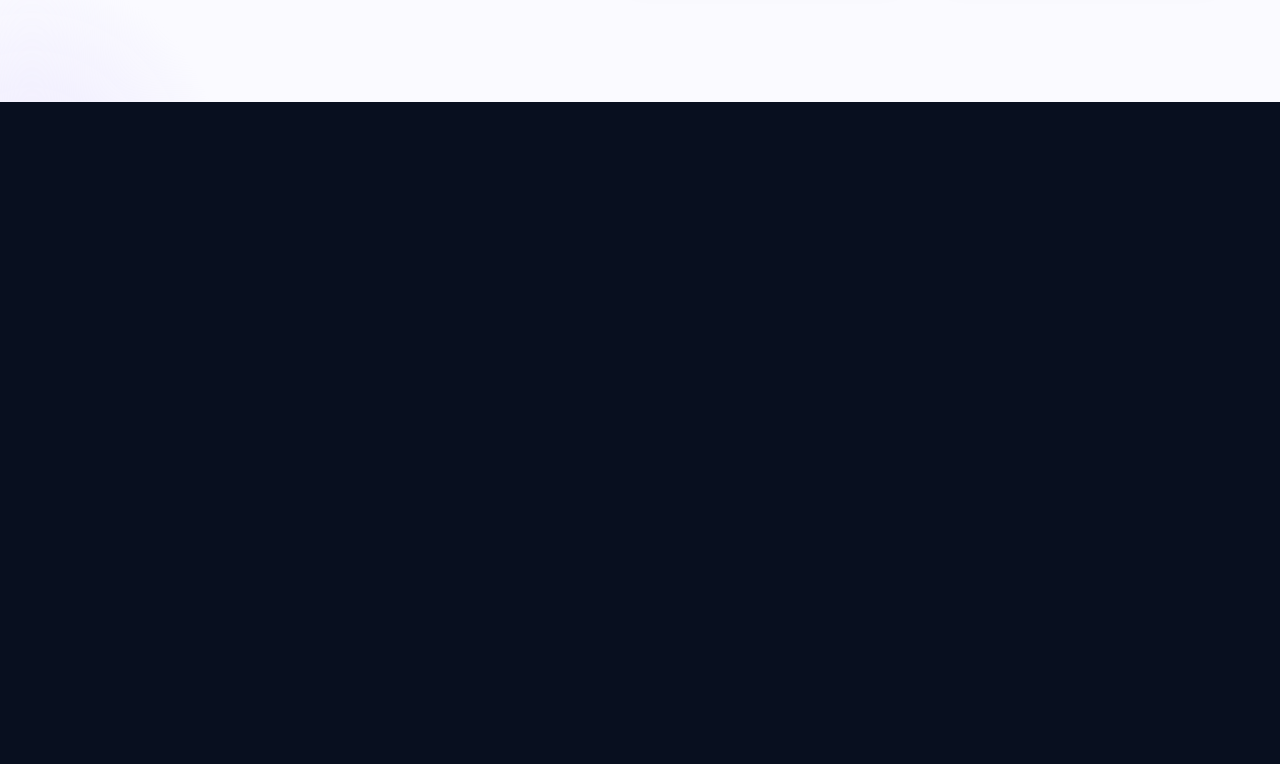
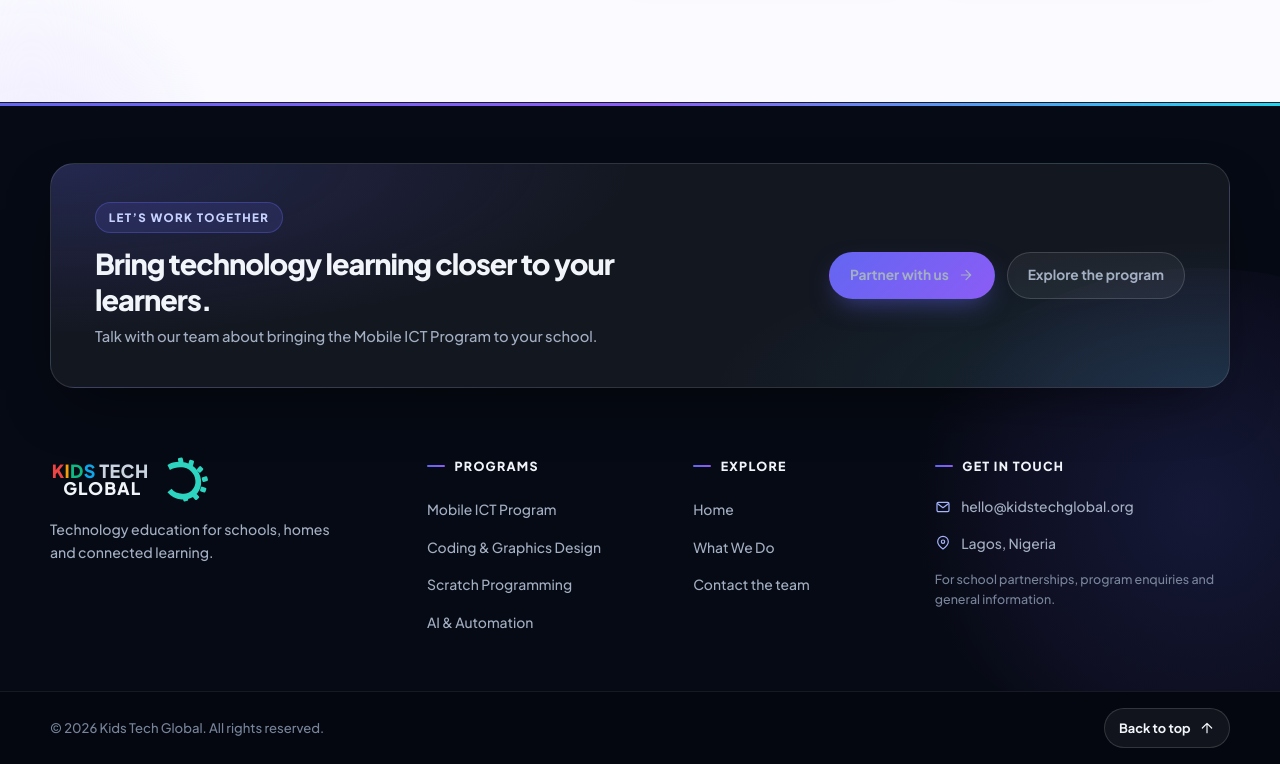
Before and after one commit to Lsonsprofile/CBT_LMS, a React (Vite) app in the folder frontend/: page / in a window 1280 px wide. Shown: the part 1418-2182 px from the top of the page. Before the commit the page ends 1520 px from the top, so only its background shows below. Built offline with nearby package versions, Linux system fonts and the light colour scheme.

Commit message:
Integrate site footer on homepage

```diff
--- a/frontend/src/pages/public/HomePage.tsx
+++ b/frontend/src/pages/public/HomePage.tsx
@@ -1,16 +1,19 @@
 import Header from '../../components/Header'
 import HeroCarousel from '../../components/HeroCarousel'
 import WhatWeDo from '../../components/WhatWeDo'
+import Footer from '../../components/Footer'
 
 const HomePage = () => {
   return (
     <>
       <Header />
 
-      <main>
+      <main id="home">
         <HeroCarousel />
         <WhatWeDo />
       </main>
+
+      <Footer />
     </>
   )
 }
```
